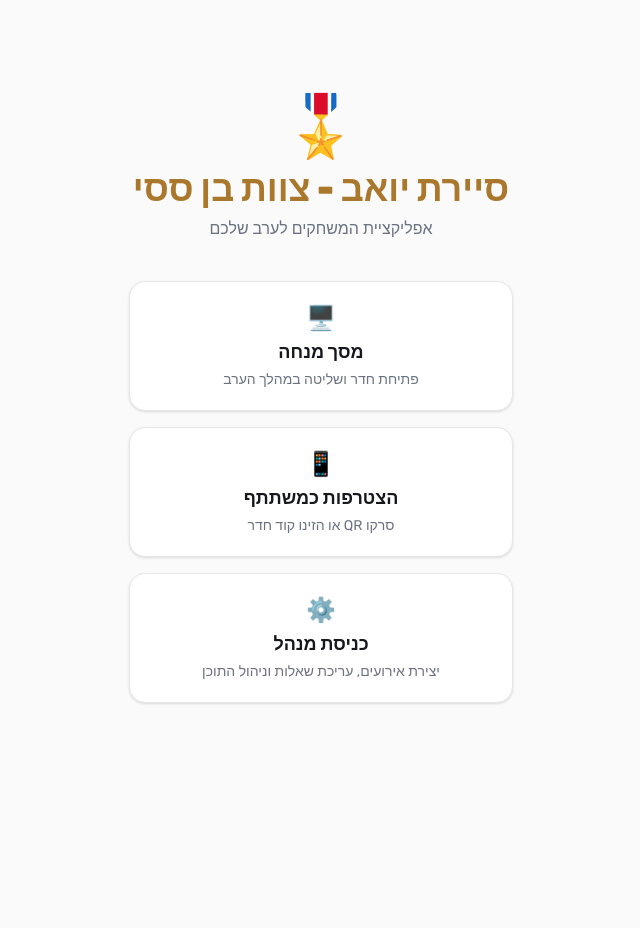
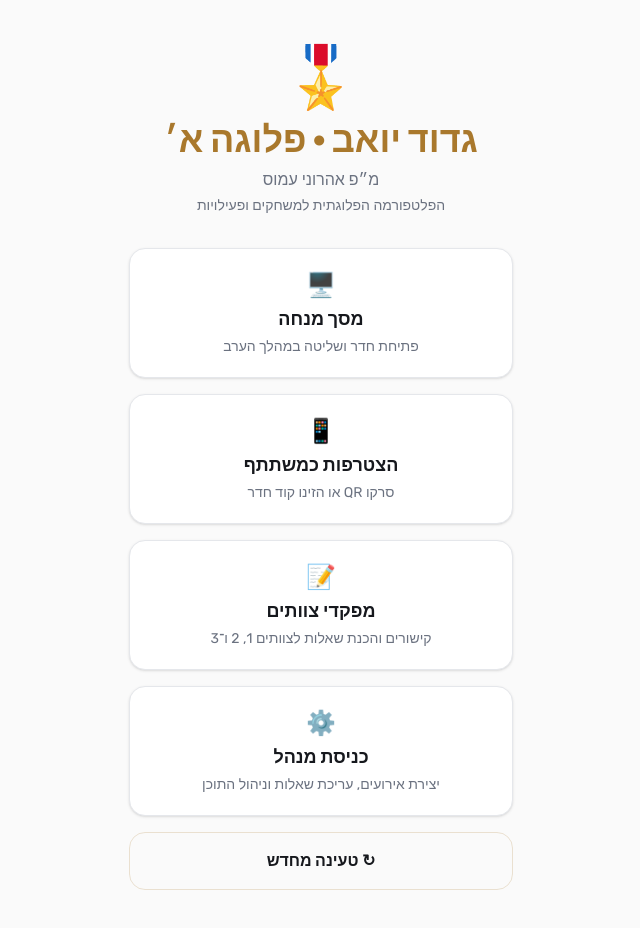
Before and after one commit to BEINUSH/tzevet-2, a Next.js app: page / in a window 1280 px wide. Shown: the top 928 px of the page, without its empty margins (319-959 px from the left). Before the commit the page ends 800 px from the top, so only its background shows below. Built offline with nearby package versions, Linux system fonts and the light colour scheme.

Commit message:
Rebrand home for Yoav Battalion Company A

```diff
--- a/src/app/page.tsx
+++ b/src/app/page.tsx
@@ -1,13 +1,15 @@
 import Link from "next/link";
 import { Card } from "@/components/ui/Card";
+import { ReloadButton } from "@/components/ui/ReloadButton";
 
 export default function Home() {
   return (
-    <main className="flex-1 flex flex-col items-center justify-center gap-10 px-6 py-12 text-center">
+    <main className="flex-1 flex flex-col items-center justify-center gap-8 px-6 py-12 text-center" dir="rtl">
       <div>
         <div className="text-6xl mb-3">🎖️</div>
-        <h1 className="text-4xl font-black gold-text">סיירת יואב - צוות בן ססי</h1>
-        <p className="text-brand-muted mt-2">אפליקציית המשחקים לערב שלכם</p>
+        <h1 className="text-4xl font-black gold-text">גדוד יואב · פלוגה א׳</h1>
+        <p className="text-brand-muted mt-2">מ״פ אהרוני עמוס</p>
+        <p className="text-brand-muted mt-1 text-sm">הפלטפורמה הפלוגתית למשחקים ופעילויות</p>
       </div>
 
       <div className="grid gap-4 w-full max-w-sm">
@@ -25,6 +27,13 @@ export default function Home() {
             <p className="text-brand-muted text-sm mt-1">סרקו QR או הזינו קוד חדר</p>
           </Card>
         </Link>
+        <Link href="/captains">
+          <Card className="hover:border-brand-gold/60 transition-colors">
+            <div className="text-2xl mb-1">📝</div>
+            <div className="font-bold text-lg">מפקדי צוותים</div>
+            <p className="text-brand-muted text-sm mt-1">קישורים והכנת שאלות לצוותים 1, 2 ו־3</p>
+          </Card>
+        </Link>
         <Link href="/admin">
           <Card className="hover:border-brand-gold/60 transition-colors">
             <div className="text-2xl mb-1">⚙️</div>
@@ -32,6 +41,7 @@ export default function Home() {
             <p className="text-brand-muted text-sm mt-1">יצירת אירועים, עריכת שאלות וניהול התוכן</p>
           </Card>
         </Link>
+        <ReloadButton />
       </div>
     </main>
   );
```
